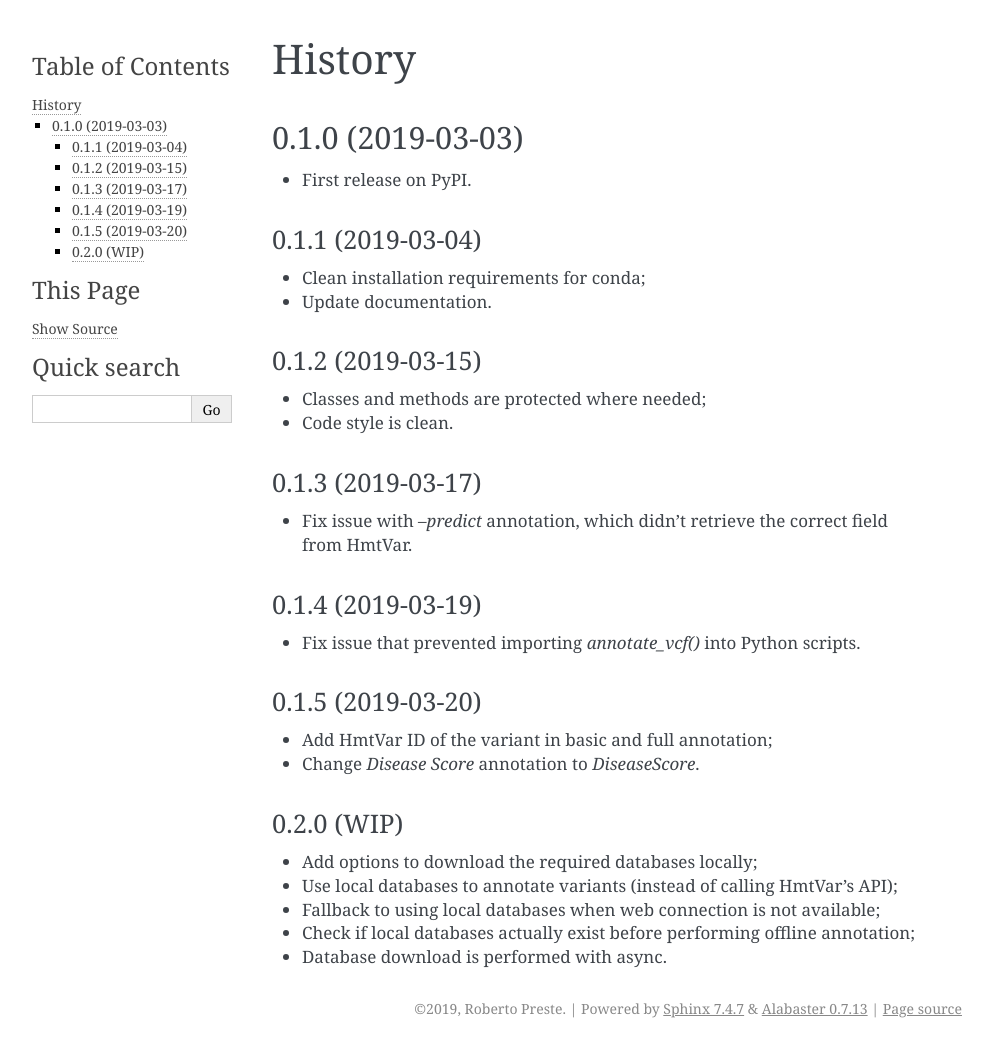
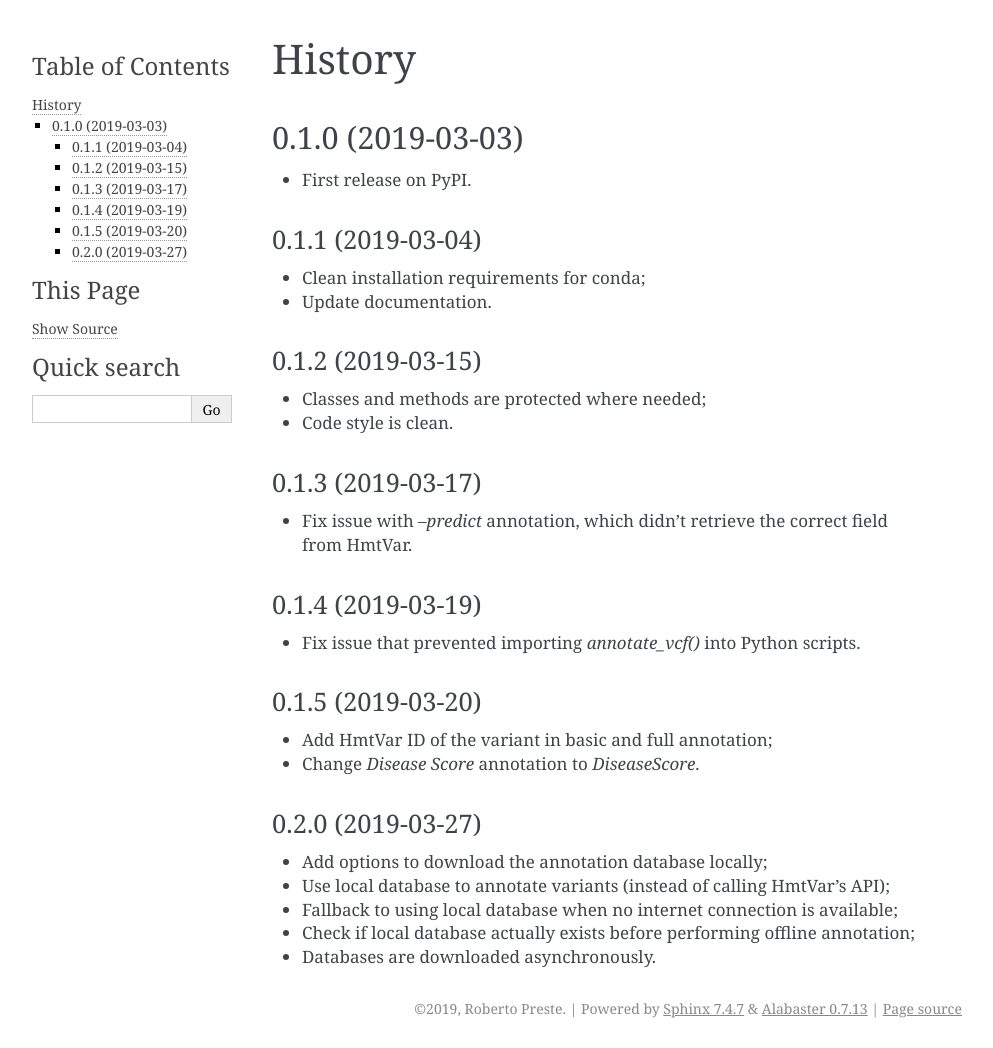
Before and after one commit to robertopreste/HmtNote, a Sphinx documentation site: the page built from docs/history.rst, in a window 1280 px wide. Shown: the whole page, without its empty margins (148-1141 px from the left). Built offline with Sphinx 7.4.7, drawn with Linux system fonts in a browser that asks for light colours; pages that are not in the unit, such as notebooks, are missing from menus.

Commit message:
Update documentation

```diff
--- a/HISTORY.rst
+++ b/HISTORY.rst
@@ -41,11 +41,11 @@ History
 * Change `Disease Score` annotation to `DiseaseScore`.
 
 
-0.2.0 (WIP)
-===========
+0.2.0 (2019-03-27)
+==================
 
-* Add options to download the required databases locally;
-* Use local databases to annotate variants (instead of calling HmtVar's API);
-* Fallback to using local databases when web connection is not available;
-* Check if local databases actually exist before performing offline annotation;
-* Database download is performed with async.
+* Add options to download the annotation database locally;
+* Use local database to annotate variants (instead of calling HmtVar's API);
+* Fallback to using local database when no internet connection is available;
+* Check if local database actually exists before performing offline annotation;
+* Databases are downloaded asynchronously.
--- a/README.rst
+++ b/README.rst
@@ -34,7 +34,7 @@ Human mitochondrial variants annotation using HmtVar.
 Features
 --------
 
-HmtNote is a bioinformatics tool that can be used to annotate human mitochondrial variants from a VCF file, using data available on HmtVar_.
+HmtNote is a bioinformatics Python module and command line interface that can be used to annotate human mitochondrial variants from a VCF file, using data available on HmtVar_.
 
 Annotations are grouped into basic, cross-reference, variability and predictions, depending on the type of information they provide. It is possible to either use all of them to fully annotate a VCF file, or choose specific annotations of interest.
 
--- a/docs/index.rst
+++ b/docs/index.rst
@@ -1,5 +1,7 @@
 Welcome to HmtNote's documentation!
 ======================================
+
+HmtNote is a bioinformatics Python module and command line interface that can be used to annotate human mitochondrial variants from a VCF file, using data available on HmtVar_.
 
 .. toctree::
    :maxdepth: 2
@@ -18,3 +20,5 @@ Indices and tables
 * :ref:`genindex`
 * :ref:`modindex`
 * :ref:`search`
+
+.. _HmtVar: https://www.hmtvar.uniba.it
```
Also changed, not shown: docs/usage.rst (+4 -3 lines).
